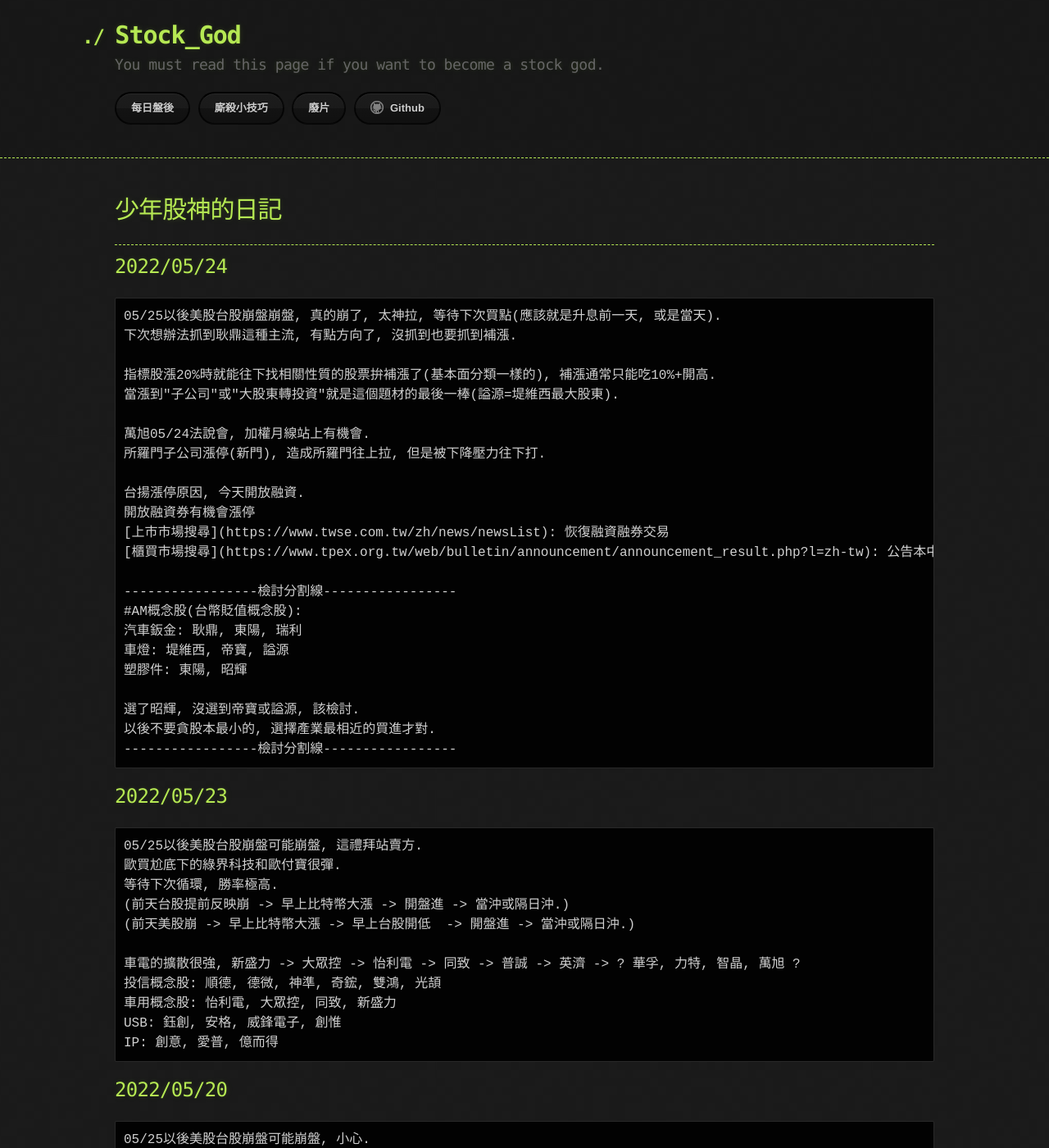
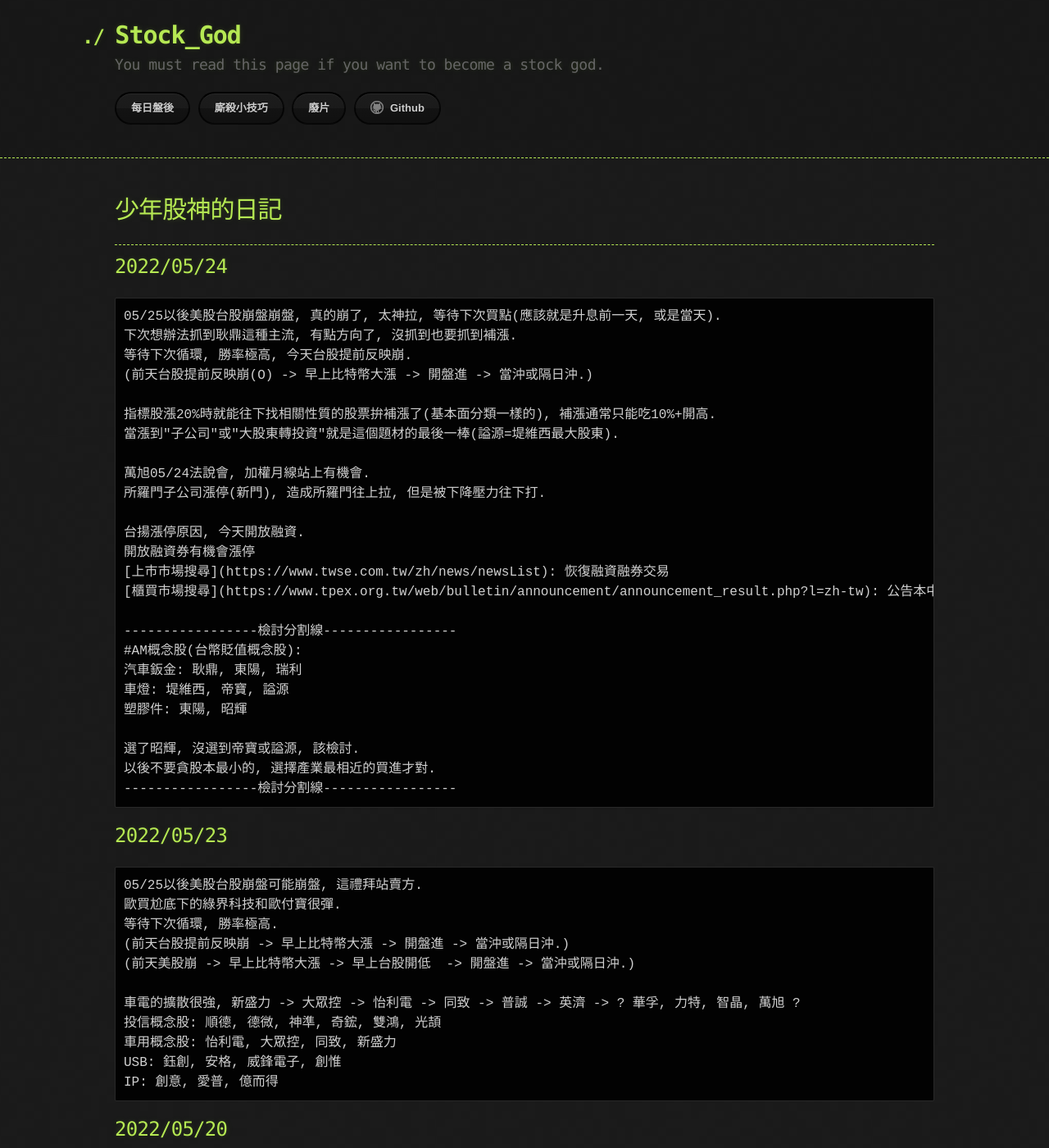
Before and after one commit to lepg5487/Stock_God, a Jekyll site: the page built from index.md, in a window 1280 px wide and 1400 px high. Shown: the whole window at 82% size. Built offline with Jekyll 4.4.1, drawn with Linux system fonts in a browser that asks for light colours; our own code applies the rules of GitHub Pages for plain Markdown files.

Commit message:
Update index.md

````diff
--- a/index.md
+++ b/index.md
@@ -10,6 +10,8 @@ layout: testlayouts
 ```
 05/25以後美股台股崩盤崩盤, 真的崩了, 太神拉, 等待下次買點(應該就是升息前一天, 或是當天).
 下次想辦法抓到耿鼎這種主流, 有點方向了, 沒抓到也要抓到補漲.
+等待下次循環, 勝率極高, 今天台股提前反映崩.
+(前天台股提前反映崩(O) -> 早上比特幣大漲 -> 開盤進 -> 當沖或隔日沖.)
 
 指標股漲20%時就能往下找相關性質的股票拚補漲了(基本面分類一樣的), 補漲通常只能吃10%+開高.
 當漲到"子公司"或"大股東轉投資"就是這個題材的最後一棒(謚源=堤維西最大股東).
````
